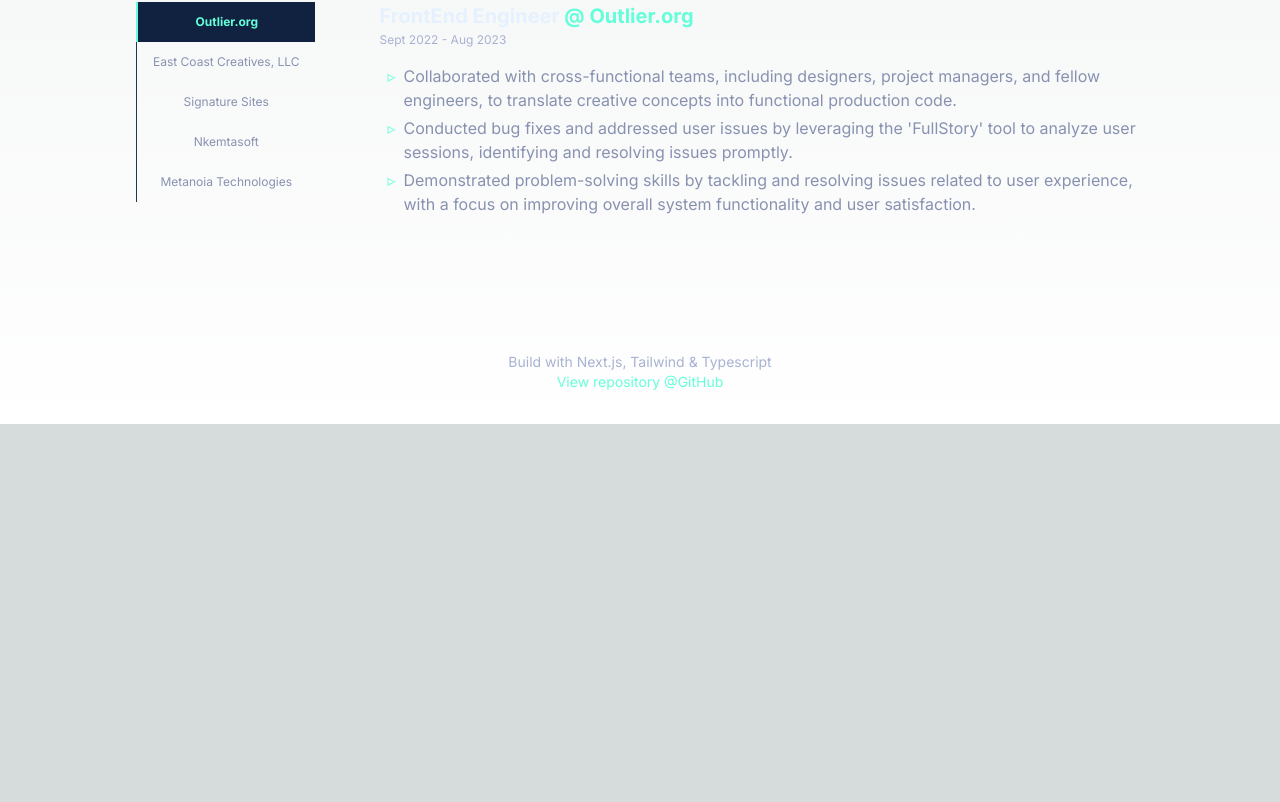
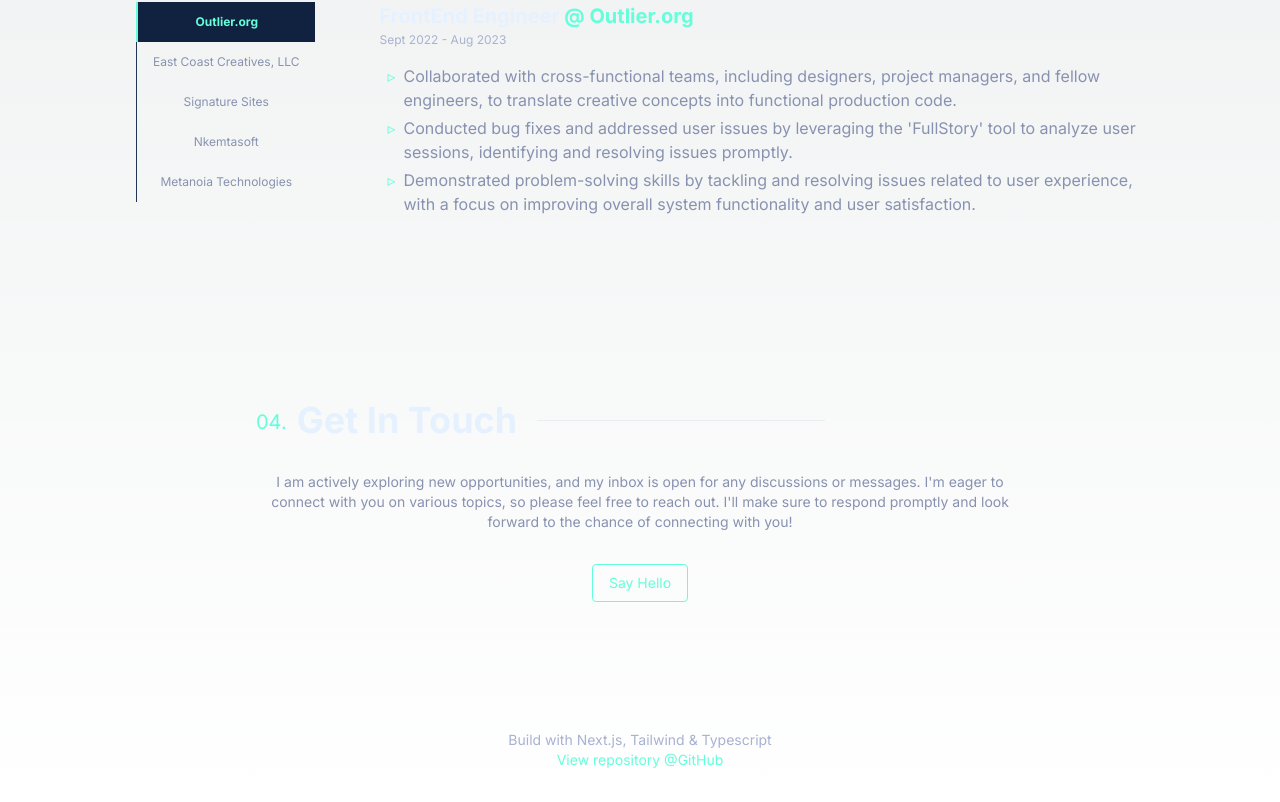
Before and after one commit to akash02ab/portfolio, a Next.js app: page / in a window 1280 px wide. Shown: the part 1708-2510 px from the top of the page. Before the commit the page ends 2132 px from the top, so only its background shows below. Built offline with nearby package versions, Linux system fonts and the light colour scheme.

Commit message:
feat:: add contact section

```diff
--- a/src/app/page.tsx
+++ b/src/app/page.tsx
@@ -1,8 +1,9 @@
 "use client"
+import Nav from "@/components/nav";
 import About from "@/components/sections/about";
 import Jobs from "@/components/sections/jobs";
 import Hero from "@/components/sections/hero";
-import Nav from "@/components/nav";
+import Contact from "@/components/sections/contact";
 import HyperLink from "@/components/hyperlink";
 
 export default function Home() {
@@ -40,6 +41,7 @@
         <Hero />
         <About />
         <Jobs />
+        <Contact />
       </div>
       <footer className={footerStyle}>
         <p>Build with Next.js, Tailwind &amp; Typescript</p>
--- /dev/null
+++ b/src/components/sections/contact.tsx
@@ -0,0 +1,23 @@
+import Button from "../button";
+import { availStyle, contactWrapper } from "../styles/contact.style";
+import Title from "../title";
+
+export default function Contact() {
+  const email = "akash02.ab@gmail.com";
+
+  return (
+    <section id="contact" className="max-w-5xl">
+      <Title index="04">Get In Touch</Title>
+      <div className={contactWrapper}>
+        <p className={availStyle}>
+          I am actively exploring new opportunities, and my inbox is open for any discussions or messages. I&apos;m eager to connect with you on various topics, so please feel free to reach out. I&apos;ll make sure to respond promptly and look forward to the chance of connecting with you!
+        </p>
+        <Button>
+          <a href={`mailto:${email}`}>
+            Say Hello
+          </a>
+        </Button>
+      </div>
+    </section>
+  )
+}
--- /dev/null
+++ b/src/components/styles/contact.style.ts
@@ -0,0 +1,19 @@
+const contactWrapper = `
+  max-w-screen-md
+  flex
+  flex-col
+  items-center
+  space-y-8
+  my-8
+`;
+
+const availStyle = `
+  text-sm
+  text-center
+  text-slate
+`;
+
+export {
+  contactWrapper,
+  availStyle
+};
```
